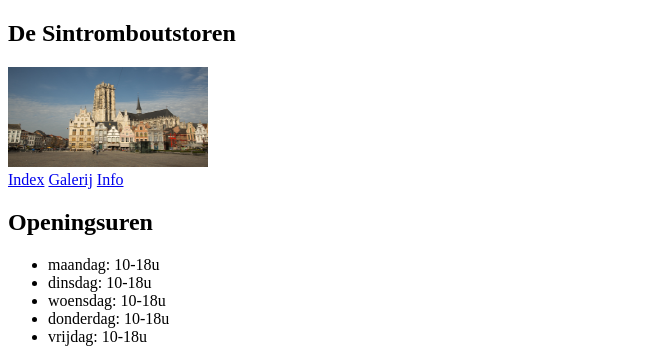
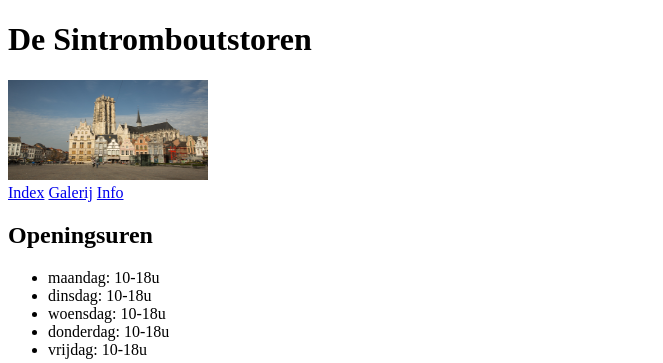
Before and after one commit to SarahVerlinden/Webdesign, a plain HTML site: page Huiswerk les 8 en 9/info.html in a window 1280 px wide. Shown: the top 363 px of the page, without its empty margins (0-663 px from the left). Drawn offline with Linux system fonts and the light colour scheme.

Commit message:
Update info.html

```diff
--- a/Huiswerk les 8 en 9/info.html
+++ b/Huiswerk les 8 en 9/info.html
@@ -6,7 +6,7 @@
   </head>
   <body>
     <header>
-      <h2>De Sintromboutstoren</h2>
+      <h1>De Sintromboutstoren</h1>
       <img src="Afbeelding/Toren.jpg" width="200" height="100" alt="logo">
       <nav>
         <a target="_blank" href="index.html">Index</a>
```
